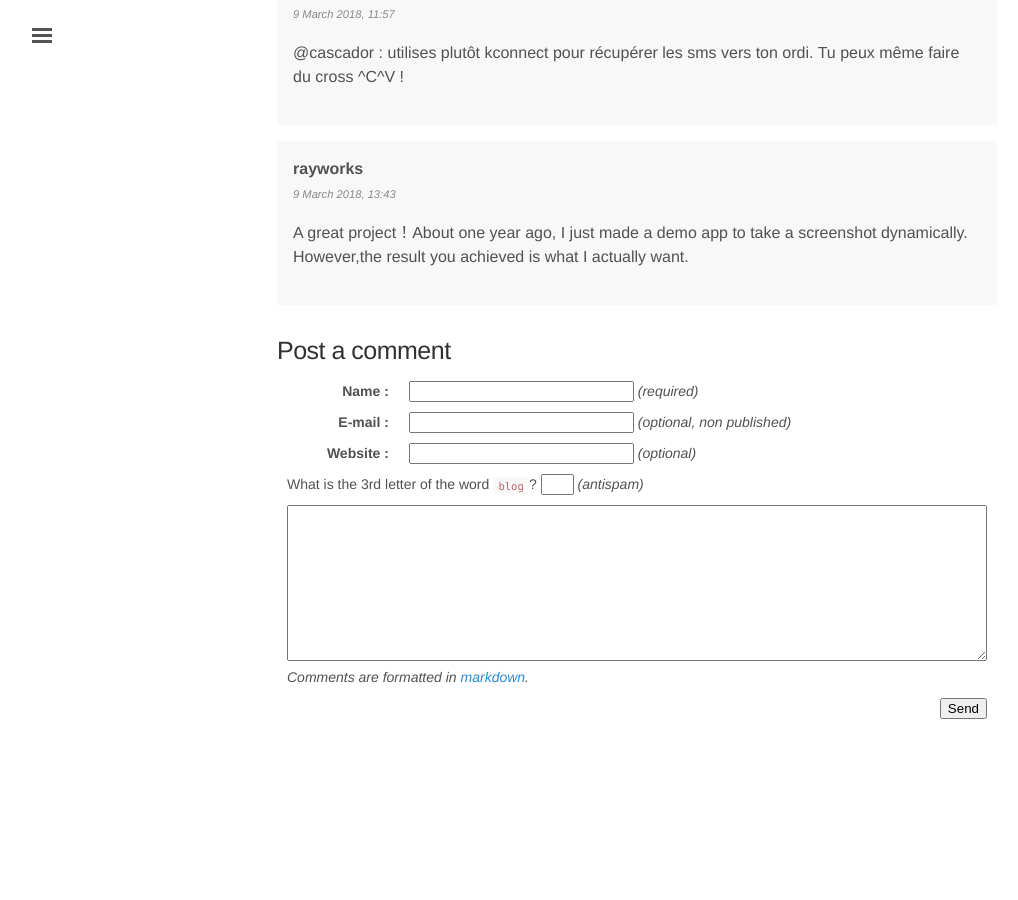
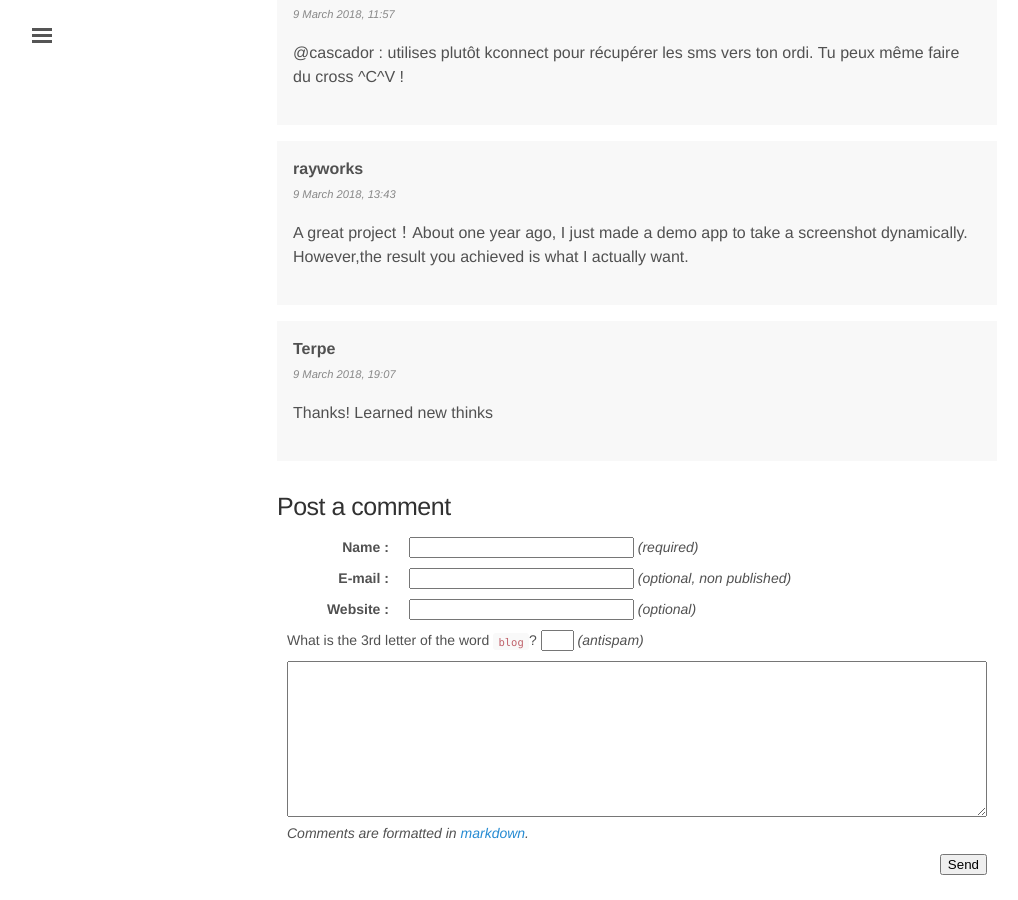
Before and after one commit to rom1v/blog.rom1v.com, a Jekyll site: the page built from _posts/2018-03-08-introducing-scrcpy.md, in a window 1280 px wide and 900 px high, scrolled down 11225 px. Shown: the whole window, without its empty margins (3-1021 px from the left). Built offline with Jekyll 4.4.1, drawn with Linux system fonts in a browser that asks for light colours; before the commit the page ends 11969 px from its top, so only the background shows below that.

Commit message:
Publish comment 10 for scrcpy

```diff
--- a/_data/comments-2018-03-introducing-scrcpy.yaml
+++ b/_data/comments-2018-03-introducing-scrcpy.yaml
@@ -79,3 +79,8 @@
     A great project！About one year ago, I just made a demo app to take a
     screenshot dynamically. However,the result you achieved is what I actually
     want.
+- id: 10
+  author: Terpe
+  date: 2018-03-09 19:07:14+01:00
+  contents: |
+    Thanks! Learned new thinks
```
